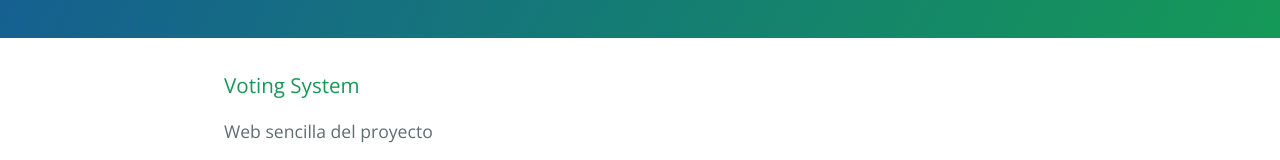
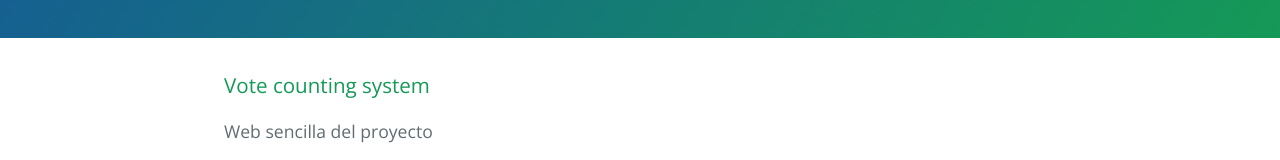
Before and after one commit to rotura/VoteCounting_1b, a plain HTML site: page index.html in a window 1280 px wide. Shown: the part 345-505 px from the top of the page. Drawn offline with nearby package versions, Linux system fonts and the light colour scheme.

Commit message:
Update index.html
Modificada información erronea.

```diff
--- a/index.html
+++ b/index.html
@@ -20,7 +20,7 @@
 
     <section class="main-content">
       <h3>
-<a id="voting-system" class="anchor" href="#voting-system" aria-hidden="true"><span aria-hidden="true" class="octicon octicon-link"></span></a>Voting System</h3>
+<a id="voting-system" class="anchor" href="#voting-system" aria-hidden="true"><span aria-hidden="true" class="octicon octicon-link"></span></a>Vote counting system</h3>
 
 <p>Web sencilla del proyecto</p>
 
```
